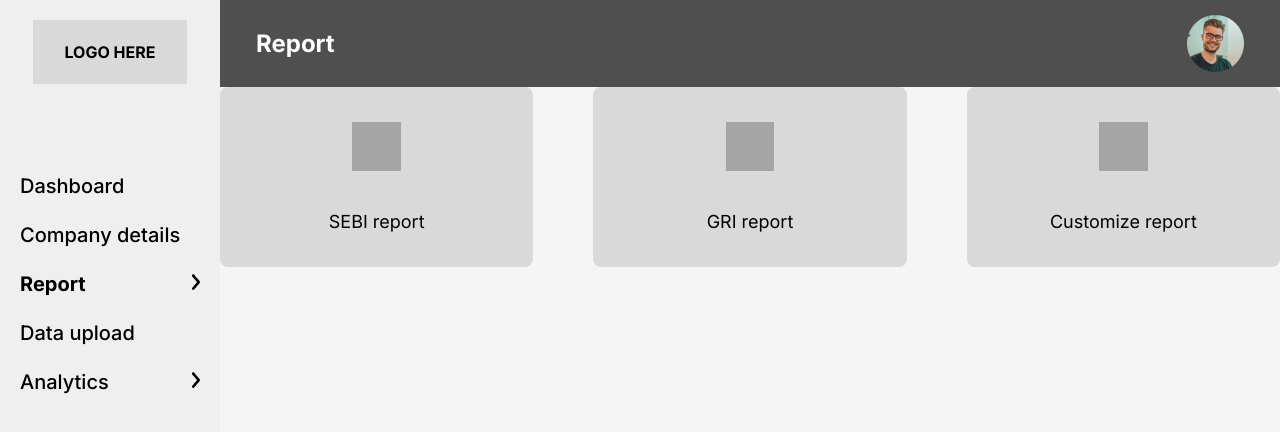
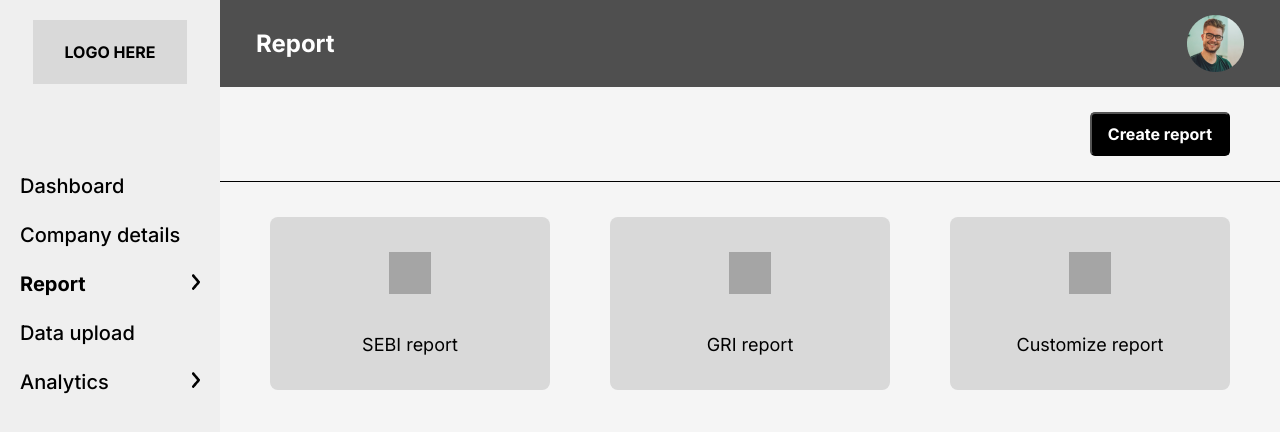
Before and after one commit to TT8-React/team-3, a React (Create React App) app: page /report in a window 1280 px wide. Shown: the top 432 px of the page. Built offline with nearby package versions, Linux system fonts and the light colour scheme.

Commit message:
finish report page

```diff
--- a/src/pages/EditReport/index.jsx
+++ b/src/pages/EditReport/index.jsx
@@ -18,19 +18,27 @@ const EditReport = () => {
                 </CustomLink>
             </div>
             <Divider />
-            <div className="inputs__grid">
-                <LabelInput label="Name" placeholder="Enter name"/>
-                <LabelInput label="Report1" placeholder="Enter Report1"/>
-                <LabelInput label="Report2" placeholder="Enter Report2"/>
+            <form>
+                <div className="inputs__grid">
+                    <LabelInput label="Name" placeholder="Enter name" />
+                    <LabelInput label="Report1" placeholder="Enter Report1" />
+                    <LabelInput label="Report2" placeholder="Enter Report2" />
 
-                <LabelInput label="Report3" placeholder="Enter Report3"/>
-                <LabelInput label="Report4" placeholder="Enter Report4"/>
-                <LabelInput label="Report5" placeholder="Enter Report5"/>
+                    <LabelInput label="Report3" placeholder="Enter Report3" />
+                    <LabelInput label="Report4" placeholder="Enter Report4" />
+                    <LabelInput label="Report5" placeholder="Enter Report5" />
 
-                <LabelInput label="Report6" placeholder="Enter Report6"/>
-                <LabelInput label="Report7" placeholder="Enter Report7"/>
-                <LabelInput label="Report8" placeholder="Enter Report8"/>
-            </div>
+                    <LabelInput label="Report6" placeholder="Enter Report6" />
+                    <LabelInput label="Report7" placeholder="Enter Report7" />
+                    <LabelInput label="Report8" placeholder="Enter Report8" />
+                </div>
+
+                <div className="submit_container">
+                    <Button>
+                        Submit
+                    </Button>
+                </div>
+            </form>
         </Style>
     )
 }
--- a/src/pages/EditReport/style.js
+++ b/src/pages/EditReport/style.js
@@ -15,6 +15,14 @@ const Style = styled.div`
         grid-template-columns: repeat(3 , 1fr);
         gap: 30px;
     }
+
+    .submit_container{
+        display: flex;
+        justify-content: center;
+        align-items: center;
+        margin-top: 80px;
+        margin-bottom: 80px;
+    }
 `
 
 export default Style;
--- a/src/pages/Report/index.jsx
+++ b/src/pages/Report/index.jsx
@@ -1,4 +1,7 @@
 import React, { useState } from 'react'
+import Button from '../../components/Button'
+import CustomLink from '../../components/CustomLink'
+import Divider from '../../components/Divider'
 import Modal from '../../components/Modal'
 // layout
 import dashboardLayout from '../../layouts/DashboardPages'
@@ -18,6 +21,14 @@ const Report = () => {
         Lorem ipsum dolor sit amet, consectetur adipisicing elit. Repellendus, doloribus?
       </Modal>
       <Style>
+        <div className="back_container">
+          <CustomLink to={PATHS.REPORT_EDIT}>
+            <Button>
+              Create report
+            </Button>
+          </CustomLink>
+        </div>
+        <Divider />
         <div className="links">
           <ReportLink name="SEBI report" to={PATHS.REPORT_SEBI} />
           <ReportLink name="GRI report" to={PATHS.REPORT_GRI} />
--- a/src/pages/Report/style.js
+++ b/src/pages/Report/style.js
@@ -1,7 +1,15 @@
 import styled from "styled-components";
 
 const Style = styled.div`
+    .back_container{
+        padding: 25px 50px;
+        display: flex;
+        justify-content: flex-end;
+        align-items: center;
+    }
+
     .links{
+        padding: 35px 50px;
         display: grid;
         grid-template-columns: repeat(3 , 1fr);
         gap: 60px;
```
